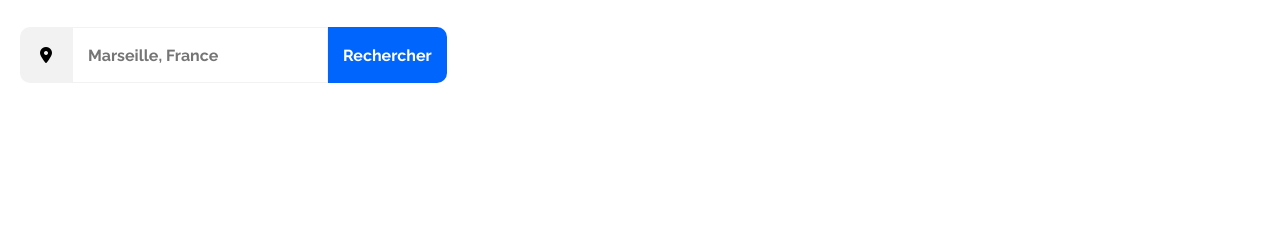
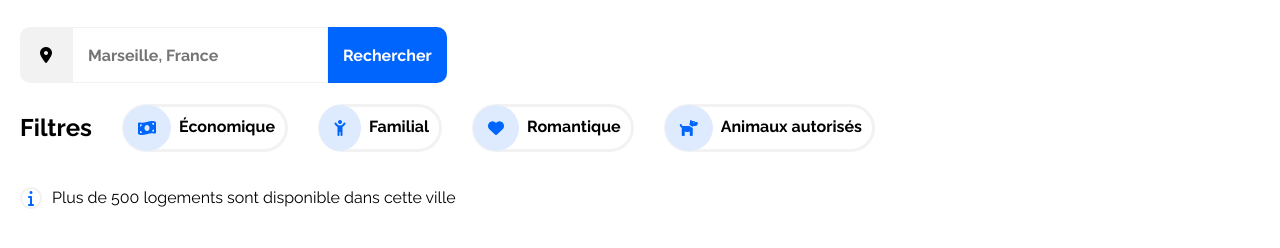
Before and after one commit to zlimteck/Booki, a plain HTML site: page index.html in a window 1280 px wide. Shown: the part 198-446 px from the top of the page. Drawn offline with Linux system fonts and the light colour scheme.

Commit message:
Add Filters HTML

```diff
--- a/index.html
+++ b/index.html
@@ -42,7 +42,28 @@
     </div>
 
     <div class="filters">
+        <h2>Filtres</h2>
+        <div class="filter">
+            <i class="fa-solid fa-money-bill-wave"></i>
+            <span>Économique</span>
+        </div>
+        <div class="filter">
+            <i class="fa-solid fa-child-reaching"></i>
+            <span>Familial</span>
+        </div>
+        <div class="filter">
+            <i class="fa-solid fa-heart"></i>
+            <span>Romantique</span>
+        </div>
+        <div class="filter">
+            <i class="fa-solid fa-dog"></i>
+            <span>Animaux autorisés</span>
+        </div>
+    </div>
 
+    <div class="search-information">
+        <i class="fa-solid fa-info"></i>
+        <p>Plus de 500 logements sont disponible dans cette ville</p>
     </div>
 
 </body>
```
